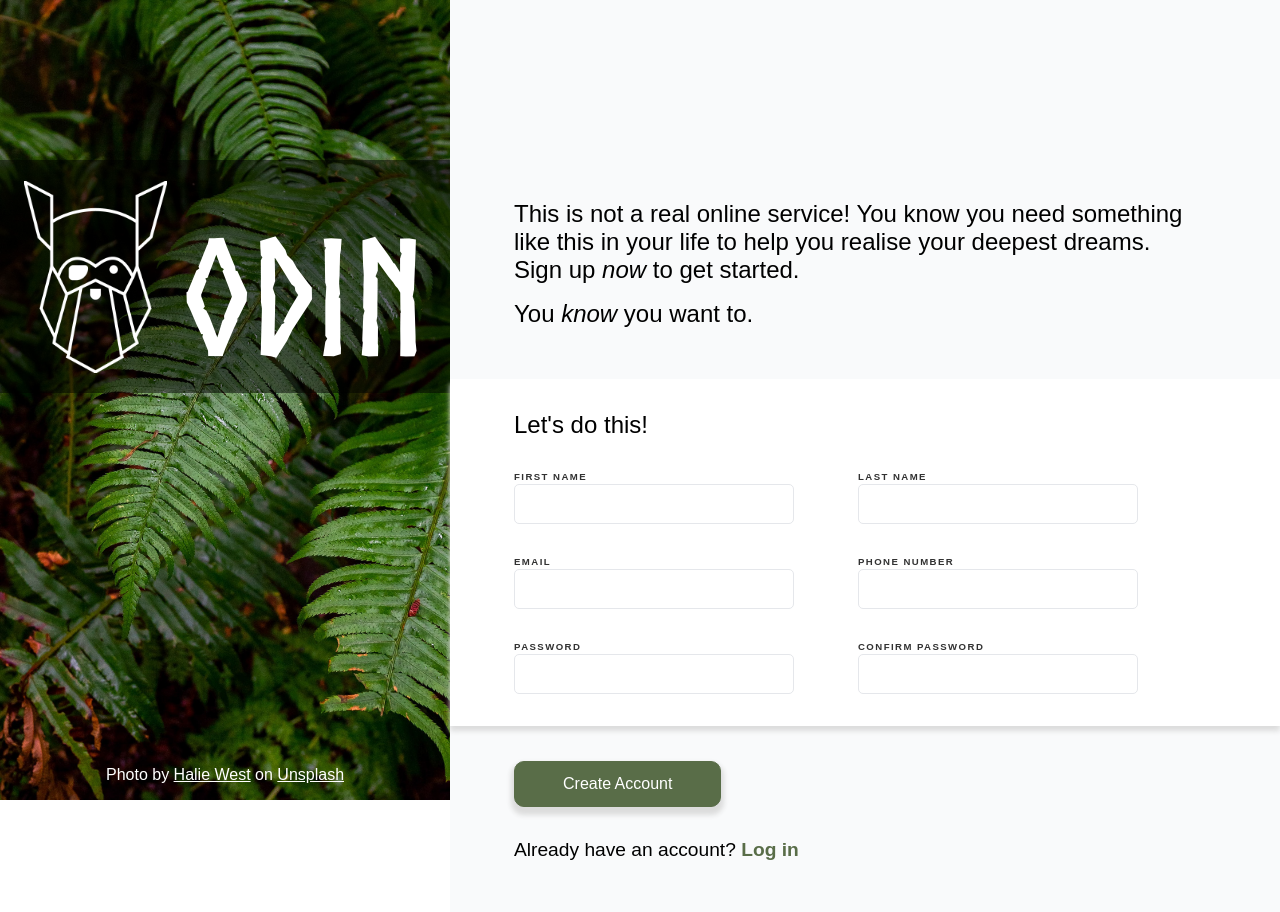
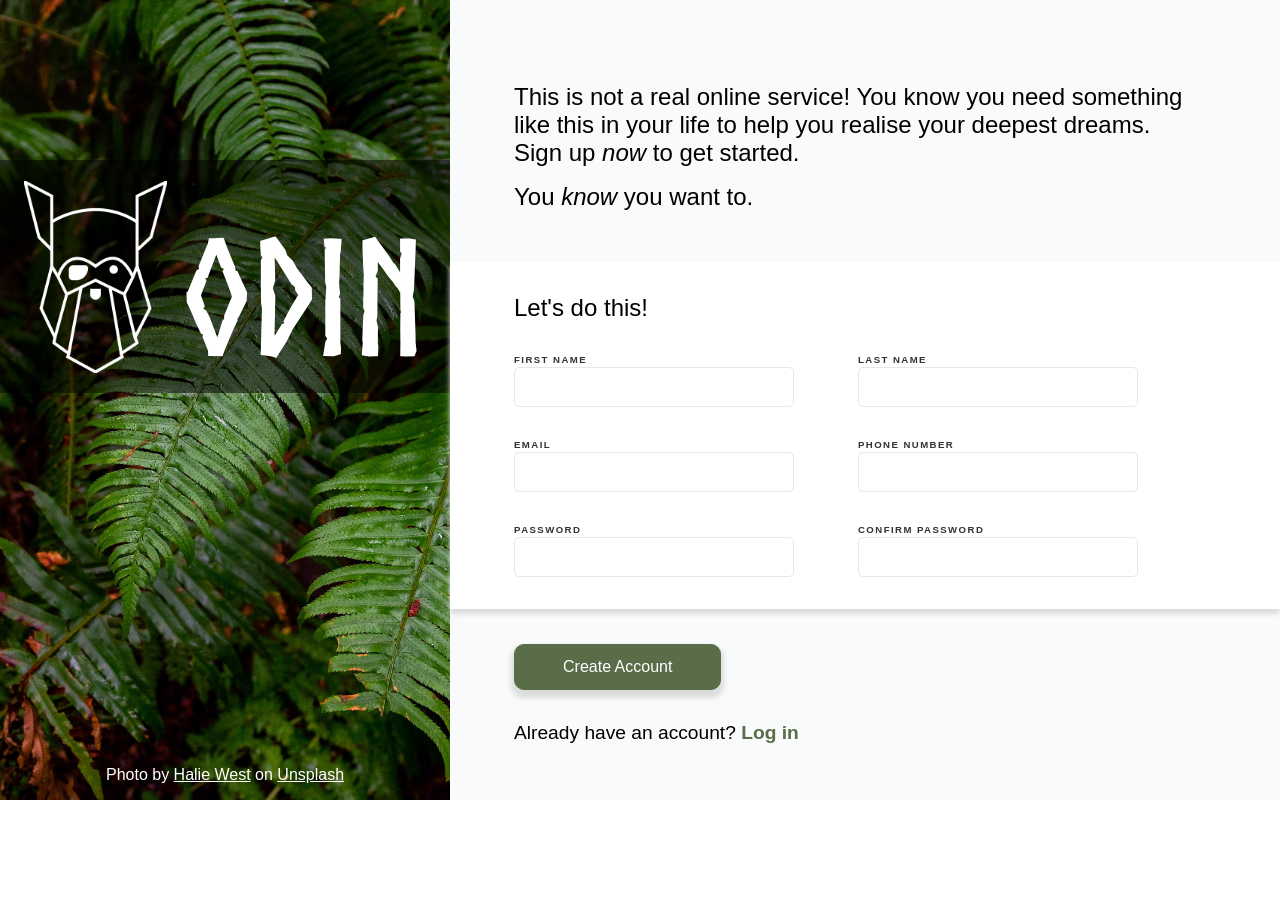
Before and after one commit to kenyachan/sign-up-form, a plain HTML site: page index.html in a window 1280 px wide. After the commit the page ends 800 px from the top, so only its background shows below. Drawn offline with Linux system fonts and the light colour scheme.

Commit message:
Adjust padding to ensure content displays well on smallet screens

```diff
--- a/css/style.css
+++ b/css/style.css
@@ -112,7 +112,7 @@ section>p {
 }
 
 main>section:first-of-type {
-    padding-top: 25vh;
+    padding-top: 10%;
 }
 
 main>section:last-of-type {
```
